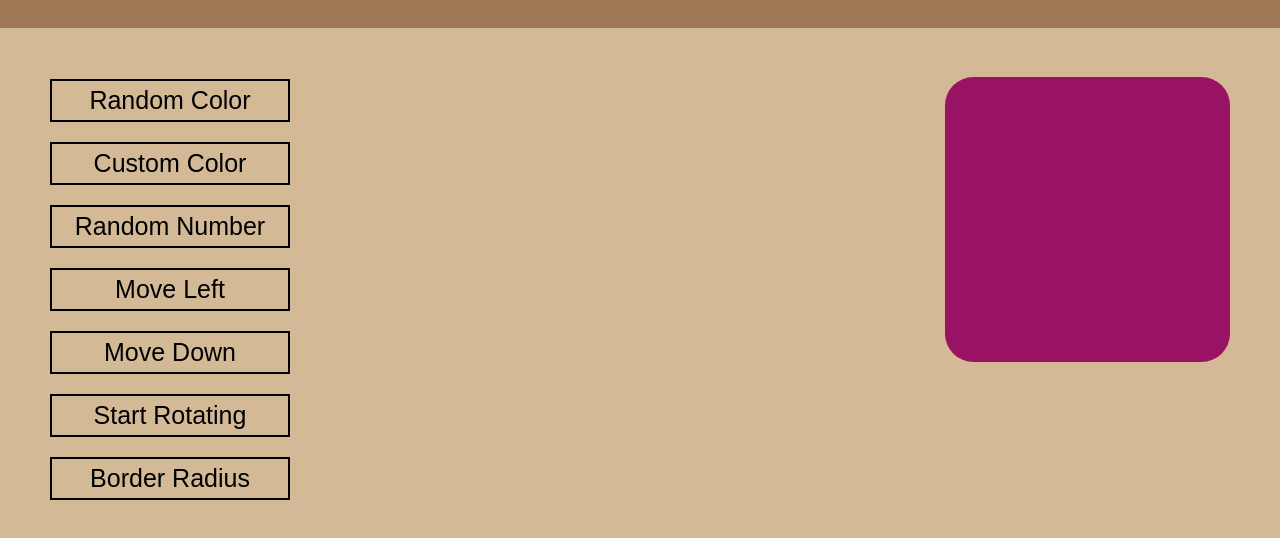
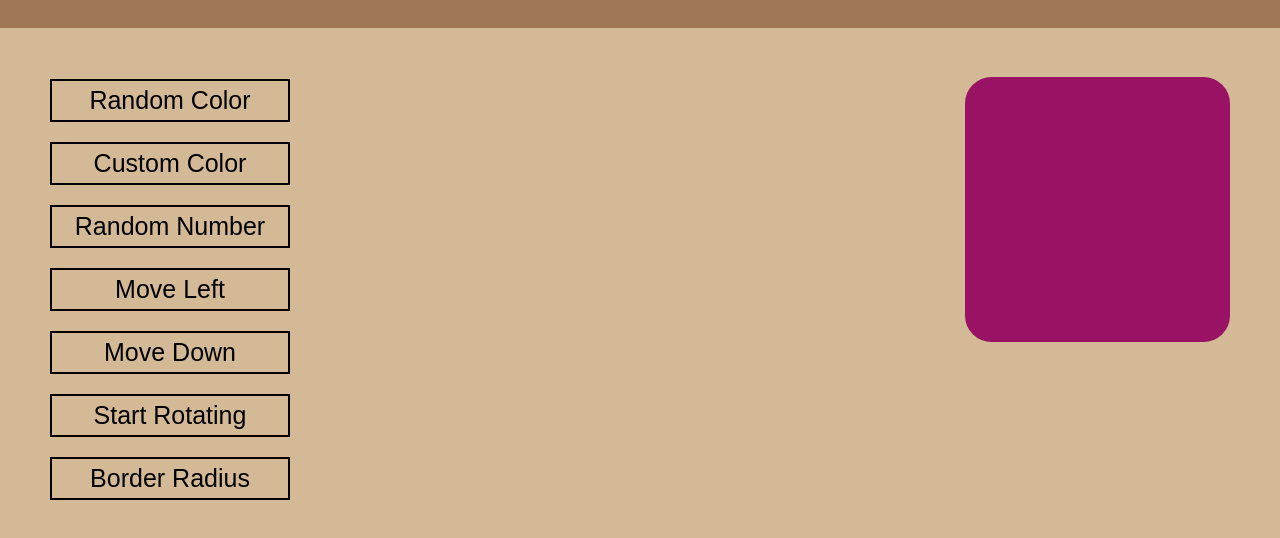
Before and after one commit to MarkoArsov/DivPlay, a plain HTML site: page index.html in a window 1280 px wide. Shown: the part 84-622 px from the top of the page. Drawn offline with nearby package versions, Linux system fonts and the light colour scheme.

Commit message:
smaller div

```diff
--- a/style.css
+++ b/style.css
@@ -1,7 +1,7 @@
 #myDiv {
     margin: 161px 50px 50px 50px;
-    width: 285px;
-    height: 285px;
+    width: 265px;
+    height: 265px;
     background-color: green;
     border-radius: 10%;
     text-align: center;
```
